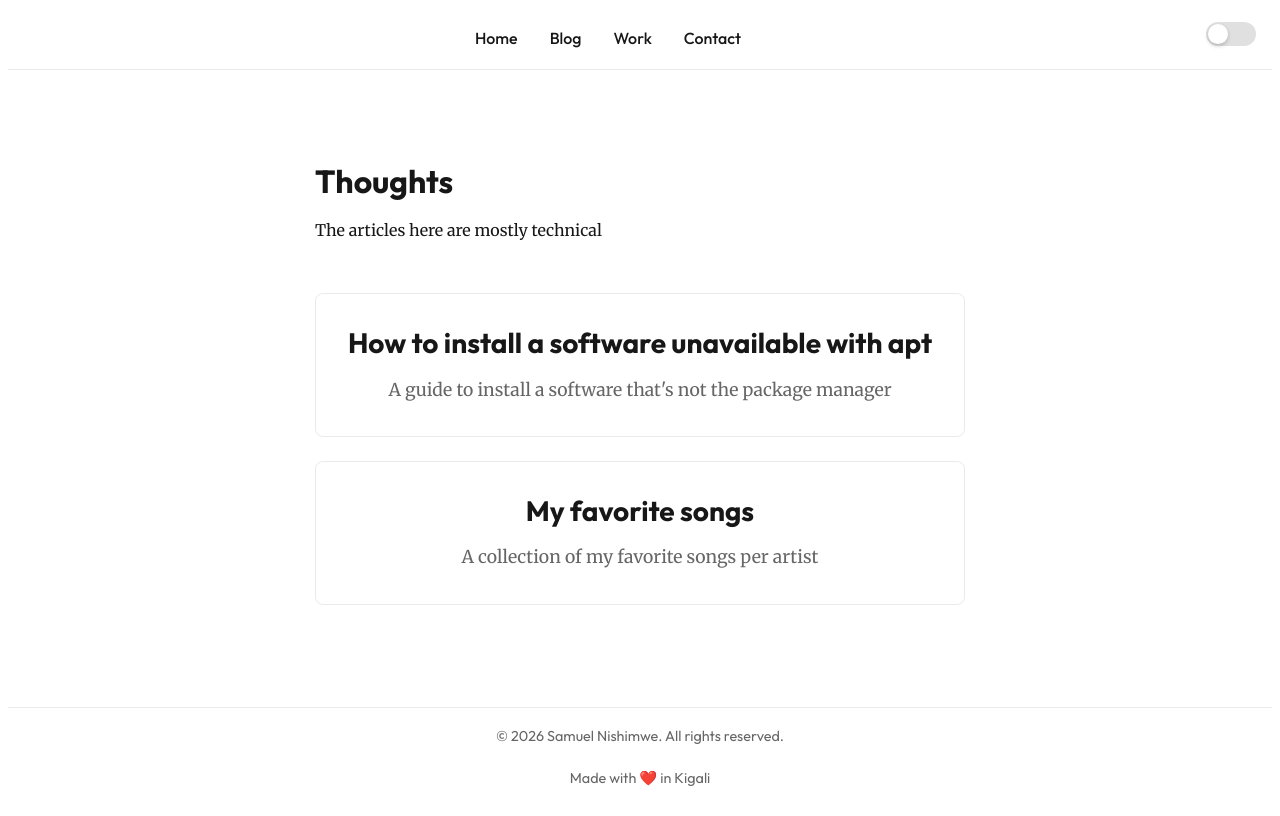
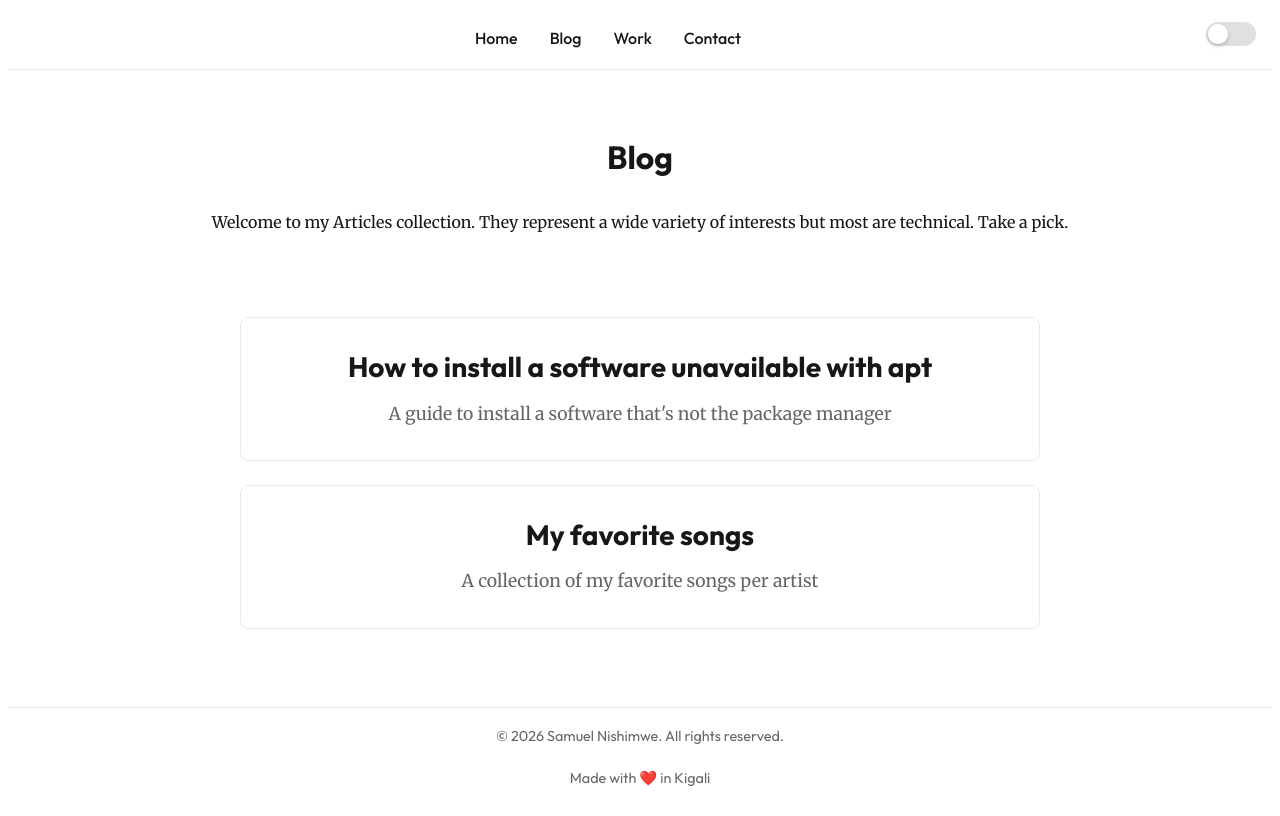
Before and after one commit to ceelogre/presence, a Next.js app: page /blog in a window 1280 px wide. Built offline with nearby package versions, Linux system fonts and the light colour scheme.

Commit message:
fix: title and blog header

```diff
--- a/src/app/blog/blog.module.css
+++ b/src/app/blog/blog.module.css
@@ -1,3 +1,11 @@
+.blogHeader {
+  display: flex;
+  flex-direction: column;
+  align-items: center;
+  justify-content: center;
+  margin-bottom: 2rem;
+}
+
 .thoughts {
   padding: 2rem 0;
 }
--- a/src/app/blog/page.tsx
+++ b/src/app/blog/page.tsx
@@ -1,4 +1,24 @@
+import { Metadata } from 'next';
 import CardList from '../../components/CardList';
+import styles from './blog.module.css';
+
+/**
+ * Blog page
+ * @returns {JSX.Element}
+ */
+const title = "Blog";
+const description = "Welcome to my Articles collection. They represent a wide variety of interests but most are technical. Take a pick.";
+
+export const metadata: Metadata = {
+  title: {
+    template: `%s - ${title}`,
+    default: title
+  },
+  description: "This is the blog page with all my articles",
+  icons: {
+    icon: '/eyelids.svg',
+  },
+};
 
 export default function Blog() {
   const articles = [
@@ -16,8 +36,10 @@ export default function Blog() {
 
   return (
     <div className="blog">
-      <h1>Thoughts</h1>
-      <p>The articles here are mostly technical</p>
+      <div className={styles.blogHeader}>
+        <h1>{title}</h1>
+        <p>{description}</p>
+      </div>
       <CardList cards={articles} />
     </div>
   );
--- a/src/app/layout.tsx
+++ b/src/app/layout.tsx
@@ -27,7 +27,7 @@ const firaCode = Fira_Code({
 export const metadata: Metadata = {
   title: {
     template: "%s - Samuel Nishimwe",
-    default: "Samuel Nishimwe"
+    default: "Welcome - Samuel Nishimwe"
   },
   description: "My personal website",
   icons: {
```
